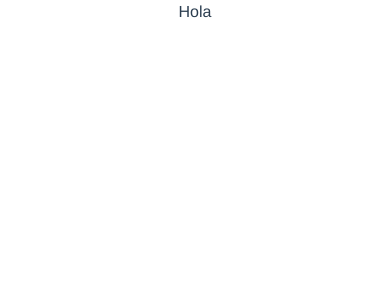
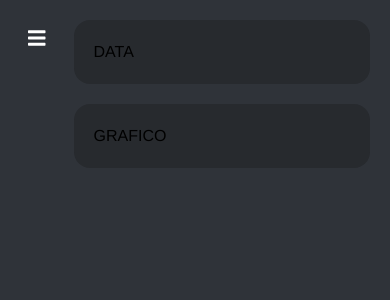
Before and after one commit to aBenve/probably, a Vue app: page / in a window 390 px wide. Shown: the top 300 px of the page. Built offline with nearby package versions, Linux system fonts and the light colour scheme.

Commit message:
Added font awesome compatibility. Created 2 components: Sidebar and MenuIcon. The main home is responsive now.

```diff
--- a/package.json
+++ b/package.json
@@ -8,6 +8,9 @@
     "lint": "vue-cli-service lint"
   },
   "dependencies": {
+    "@fortawesome/fontawesome-svg-core": "^1.2.36",
+    "@fortawesome/free-solid-svg-icons": "^5.15.4",
+    "@fortawesome/vue-fontawesome": "^3.0.0-5",
     "core-js": "^3.6.5",
     "vue": "^3.0.0"
   },
--- a/src/App.vue
+++ b/src/App.vue
@@ -1,20 +1,18 @@
 <template>
-  <div class="container">Hola</div>
+  <Home/>
 </template>
 
 <script>
+import Home from "./Home";
 export default {
   name: "App",
-  components: {},
+  components: {Home},
 };
 </script>
 
 <style>
 #app {
   font-family: Poppins, Helvetica, Arial, sans-serif;
-  -webkit-font-smoothing: antialiased;
-  -moz-osx-font-smoothing: grayscale;
-  text-align: center;
-  color: #2c3e50;
+
 }
 </style>
--- /dev/null
+++ b/src/FAicons.js
@@ -0,0 +1,8 @@
+import { faUser, faBars } from '@fortawesome/free-solid-svg-icons'
+
+const icons = {
+    faUser,
+    faBars
+}
+
+export default icons;
--- /dev/null
+++ b/src/Home.vue
@@ -0,0 +1,47 @@
+<template>
+  <div class="bg flex h-screen w-screen p-5 justify-between">
+    <div class="mr-5 flex">
+
+      <div class="flex-row lg:hidden ">
+        <MenuIcon/>
+      </div>
+      <div class=" rounded-2xl p-5 sidebar hidden lg:flex text-white ">SIDEBAR</div>
+    </div>
+    <div class="w-full flex flex-col lg:flex-row">
+      <div class="rounded-2xl data p-5 mb-5 lg:mb-0 lg:mr-5  lg:w-4/6">
+        DATA
+      </div>
+      <div class="rounded-2xl graph p-5  w-full w-full">GRAFICO</div>
+    </div>
+  </div>
+</template>
+
+<script>
+import MenuIcon from "./MenuIcon";
+
+export default {
+  name: "Home",
+  components: {MenuIcon},
+
+  methods:{
+
+  }
+}
+</script>
+
+<style scoped>
+
+.bg{
+  background-color: #2F3339;
+}
+.data{
+  background-color: #272A2E;
+
+}
+.graph{
+  background-color: #272A2E;
+}
+.sidebar{
+  width: 300px;
+  background-color: #272A2E;
+}</style>
--- /dev/null
+++ b/src/MenuIcon.vue
@@ -0,0 +1,29 @@
+<template>
+  <div class="rounded-full flex hover:bg-red-600 transition duration-75 ease-in p-2 text-white text-xl"
+        @click="openSideBar"
+  >
+    <fa icon="bars" :class="isSidebarOn ? 'active' : ''"/>
+  </div>
+</template>
+<script>
+export default {
+  name: 'MenuIcon',
+  data: () => ({
+    isSidebarOn: false
+  }),
+
+  methods: {
+    openSideBar(){
+      this.isSidebarOn=true
+    }
+  }
+}
+</script>
+
+<style scoped>
+
+.active{
+  color: red;
+}
+
+</style>
--- /dev/null
+++ b/src/components/Sidebar.vue
@@ -0,0 +1,45 @@
+<template>
+  <div @click="closeSidebar">
+    <transition name="slide">
+      <div v-if="isSidebarOn">SIDEBAR</div>
+    </transition>
+  </div>
+</template>
+
+<script>
+export default {
+  name: "Sidebar",
+  data: () => ({
+    isSidebarOn: true
+  }),
+  methods: {
+    closeSidebar() {
+      this.isSidebarOn = false
+    }
+  }
+}
+</script>
+
+<style scoped>
+.slide-enter-active,
+.slide-leave-active
+{
+  transition: transform 0.2s ease;
+}
+
+.slide-enter,
+.slide-leave-to {
+  transform: translateX(-100%);
+  transition: all 150ms ease-in 0s
+}
+
+.sidebar-backdrop {
+  background-color: rgba(0,0,0,.5);
+  width: 100vw;
+  height: 100vh;
+  position: fixed;
+  top: 0;
+  left: 0;
+  cursor: pointer;
+}
+</style>
--- a/src/main.js
+++ b/src/main.js
@@ -1,6 +1,14 @@
 import { createApp } from 'vue'
 import App from './App.vue'
 
+import icons from './FAicons'
+import { library } from '@fortawesome/fontawesome-svg-core'
+import { FontAwesomeIcon } from '@fortawesome/vue-fontawesome'
 import './index.css'
 
-createApp(App).mount('#app')
+library.add({...icons})
+
+
+createApp(App)
+    .component('fa',FontAwesomeIcon)
+    .mount('#app')
```
Also changed, not shown: 1 other file (tests, documents, lock files or other folders).
